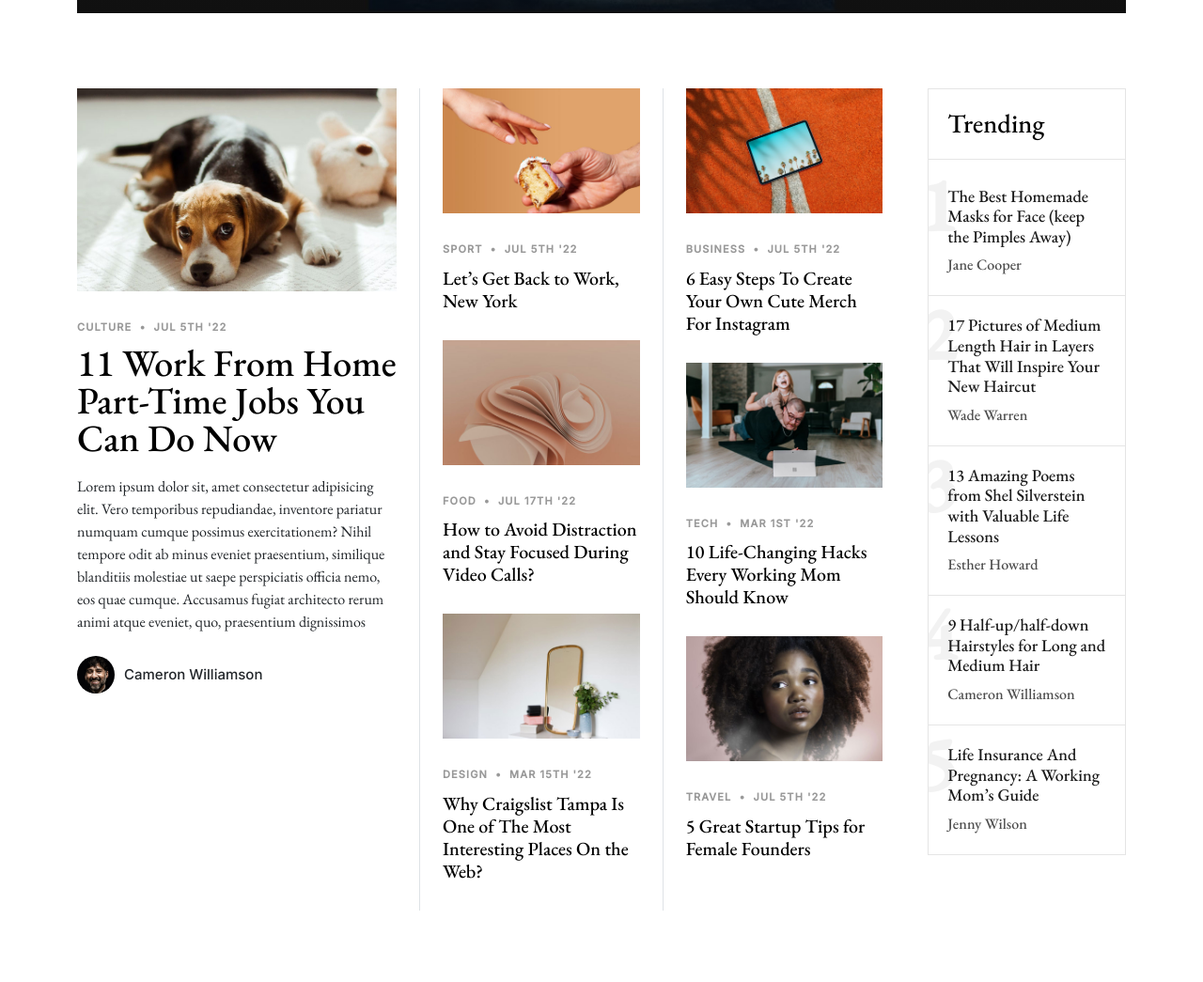
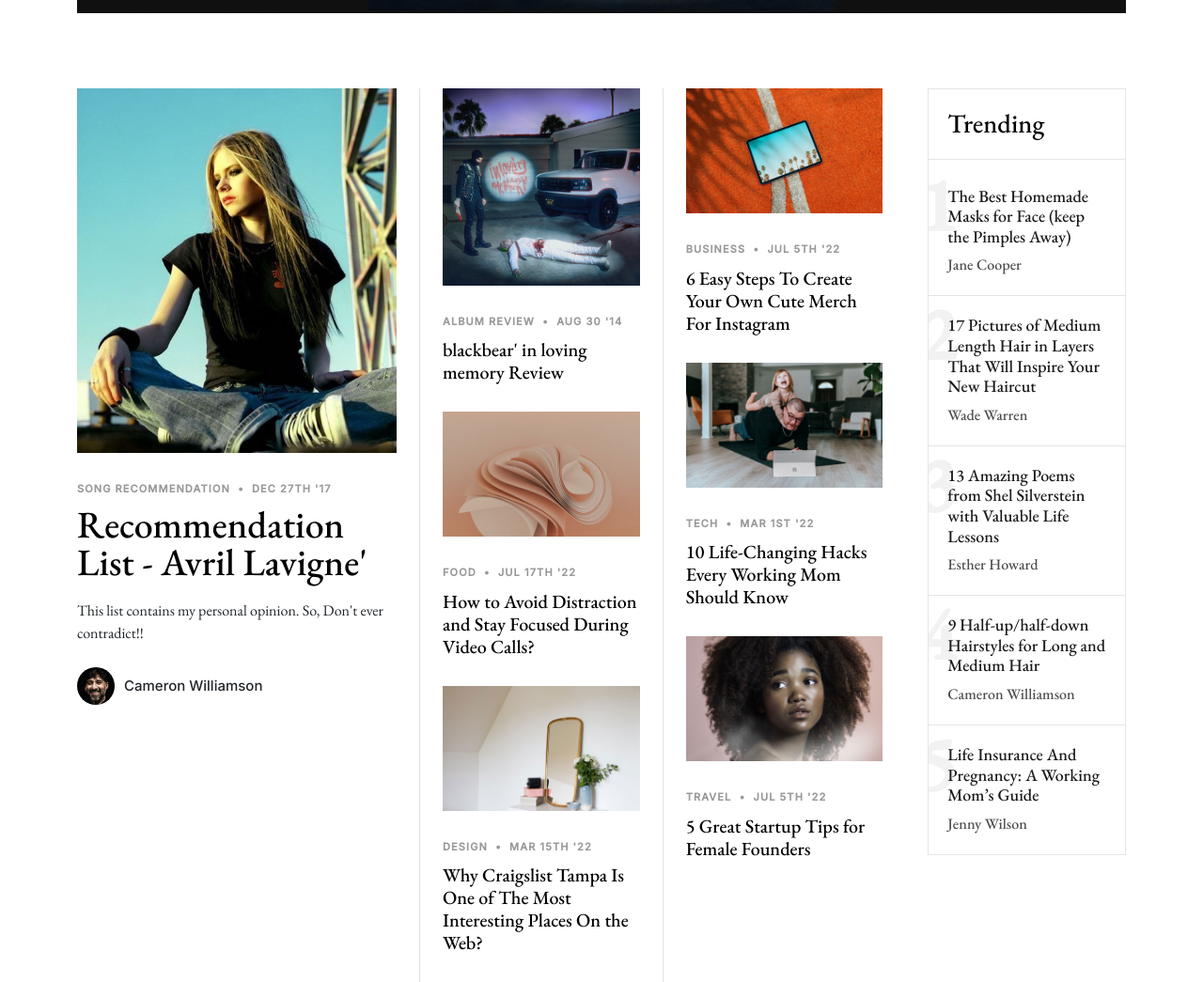
Before and after one commit to kdh020520/webpro, a plain HTML site: page index.html in a window 1280 px wide. Shown: the part 616-1661 px from the top of the page at 94% size. Drawn offline with nearby package versions, Linux system fonts and the light colour scheme; a web font is replaced by a local one.

Commit message:
2nd website commit

```diff
--- a/index.html
+++ b/index.html
@@ -55,8 +55,8 @@
           <li><a href="single-post.html">Single Post</a></li>
           <li class="dropdown"><a href="category.html"><span>Categories</span> <i class="bi bi-chevron-down dropdown-indicator"></i></a>
             <ul>
-              <li><a href="search-result.html">Search Result</a></li>
-              <li><a href="#">Drop Down 1</a></li>
+              <li><a href="search-result.html">Album Review</a></li>
+              <li><a href="#">Song Recommendation</a></li>
               <li class="dropdown"><a href="#"><span>Deep Drop Down</span> <i class="bi bi-chevron-down dropdown-indicator"></i></a>
                 <ul>
                   <li><a href="#">Deep Drop Down 1</a></li>
@@ -131,16 +131,16 @@
                   <a href="single-post.html" class="img-bg d-flex align-items-end" style="background-image: url('assets/img/blink-182.1.jpg');">
                     <div class="img-bg-inner">
                       <h2>Edging - blink 182</h2>
-                      <p>Blink-182 is back with Single Released on Oct 22nd</p>
+                      <p>Blink-182 is back with Single Released on Oct 22nd!!</p>
                     </div>
                   </a>
                 </div>
 
                 <div class="swiper-slide">
-                  <a href="single-post.html" class="img-bg d-flex align-items-end" style="background-image: url('assets/img/post-slide-4.jpg');">
+                  <a href="single-post.html" class="img-bg d-flex align-items-end" style="background-image: url('assets/img/paramore1.jpg');">
                     <div class="img-bg-inner">
-                      <h2>9 Half-up/half-down Hairstyles for Long and Medium Hair</h2>
-                      <p>Lorem ipsum dolor sit amet, consectetur adipisicing elit. Quidem neque est mollitia! Beatae minima assumenda repellat harum vero, officiis ipsam magnam obcaecati cumque maxime inventore repudiandae quidem necessitatibus rem atque.</p>
+                      <h2>The news - Paramore</h2>
+                      <p>Paramore is back with new Single released on Dec 8th in less than three months!!</p>
                     </div>
                   </a>
                 </div>
@@ -165,10 +165,10 @@
         <div class="row g-5">
           <div class="col-lg-4">
             <div class="post-entry-1 lg">
-              <a href="single-post.html"><img src="assets/img/post-landscape-1.jpg" alt="" class="img-fluid"></a>
-              <div class="post-meta"><span class="date">Culture</span> <span class="mx-1">&bullet;</span> <span>Jul 5th '22</span></div>
-              <h2><a href="single-post.html">11 Work From Home Part-Time Jobs You Can Do Now</a></h2>
-              <p class="mb-4 d-block">Lorem ipsum dolor sit, amet consectetur adipisicing elit. Vero temporibus repudiandae, inventore pariatur numquam cumque possimus exercitationem? Nihil tempore odit ab minus eveniet praesentium, similique blanditiis molestiae ut saepe perspiciatis officia nemo, eos quae cumque. Accusamus fugiat architecto rerum animi atque eveniet, quo, praesentium dignissimos</p>
+              <a href="single-post.html"><img src="assets/img/lavigne2.jpg" alt="" class="img-fluid"></a>
+              <div class="post-meta"><span class="date">Song Recommendation</span> <span class="mx-1">&bullet;</span> <span>Dec 27th '17</span></div>
+              <h2><a href="single-post.html">Recommendation List - Avril Lavigne'</a></h2>
+              <p class="mb-4 d-block">This list contains my personal opinion. So, Don't ever contradict!!</p>
 
               <div class="d-flex align-items-center author">
                 <div class="photo"><img src="assets/img/person-1.jpg" alt="" class="img-fluid"></div>
@@ -184,9 +184,9 @@
             <div class="row g-5">
               <div class="col-lg-4 border-start custom-border">
                 <div class="post-entry-1">
-                  <a href="single-post.html"><img src="assets/img/post-landscape-2.jpg" alt="" class="img-fluid"></a>
-                  <div class="post-meta"><span class="date">Sport</span> <span class="mx-1">&bullet;</span> <span>Jul 5th '22</span></div>
-                  <h2><a href="single-post.html">Let’s Get Back to Work, New York</a></h2>
+                  <a href="single-post.html"><img src="assets/img/blackbear3.jpg" alt="" class="img-fluid"></a>
+                  <div class="post-meta"><span class="date">Album Review</span> <span class="mx-1">&bullet;</span> <span>Aug 30 '14</span></div>
+                  <h2><a href="single-post.html">blackbear' in loving memory Review</a></h2>
                 </div>
                 <div class="post-entry-1">
                   <a href="single-post.html"><img src="assets/img/post-landscape-5.jpg" alt="" class="img-fluid"></a>
```
Also changed, not shown: assets/img/blackbear2.jpg (added), assets/img/blackbear3.jpg (added), assets/img/lavigne2.jpg (added), assets/img/paramore1.jpg (added).
